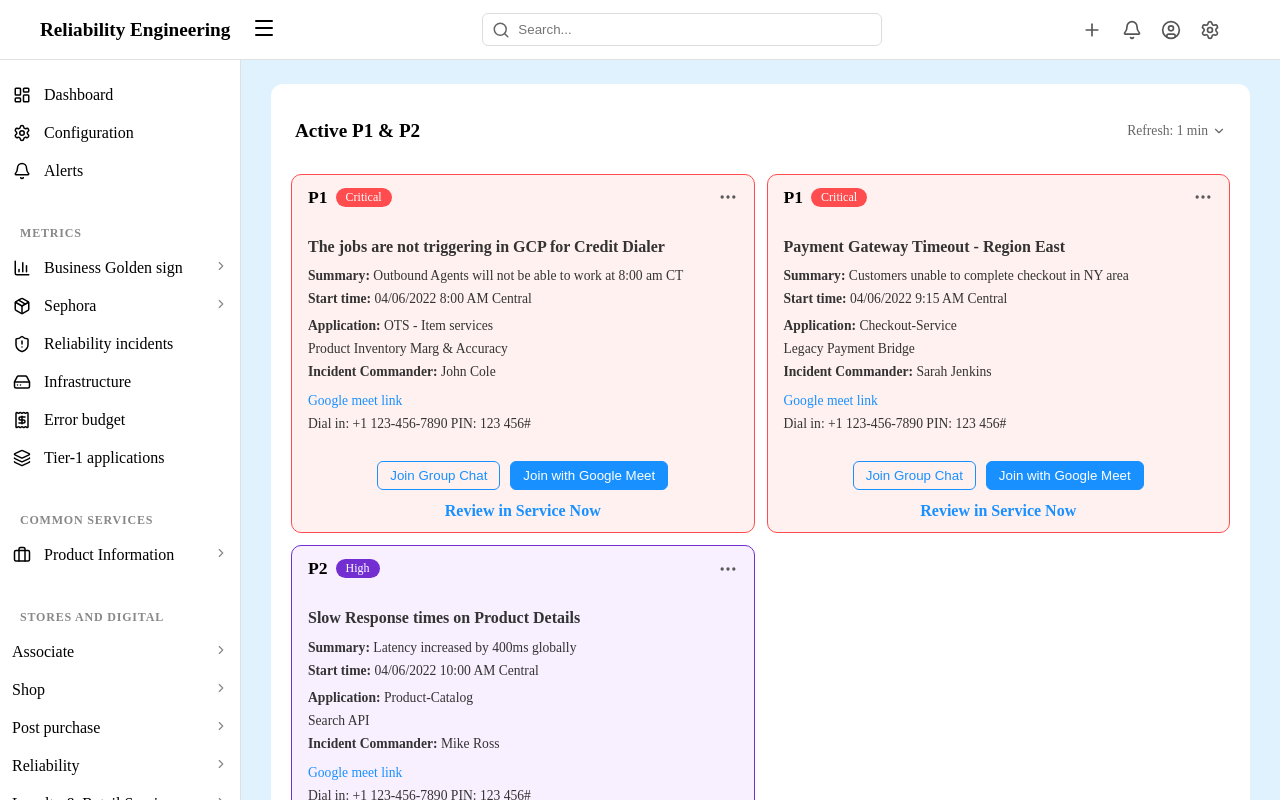
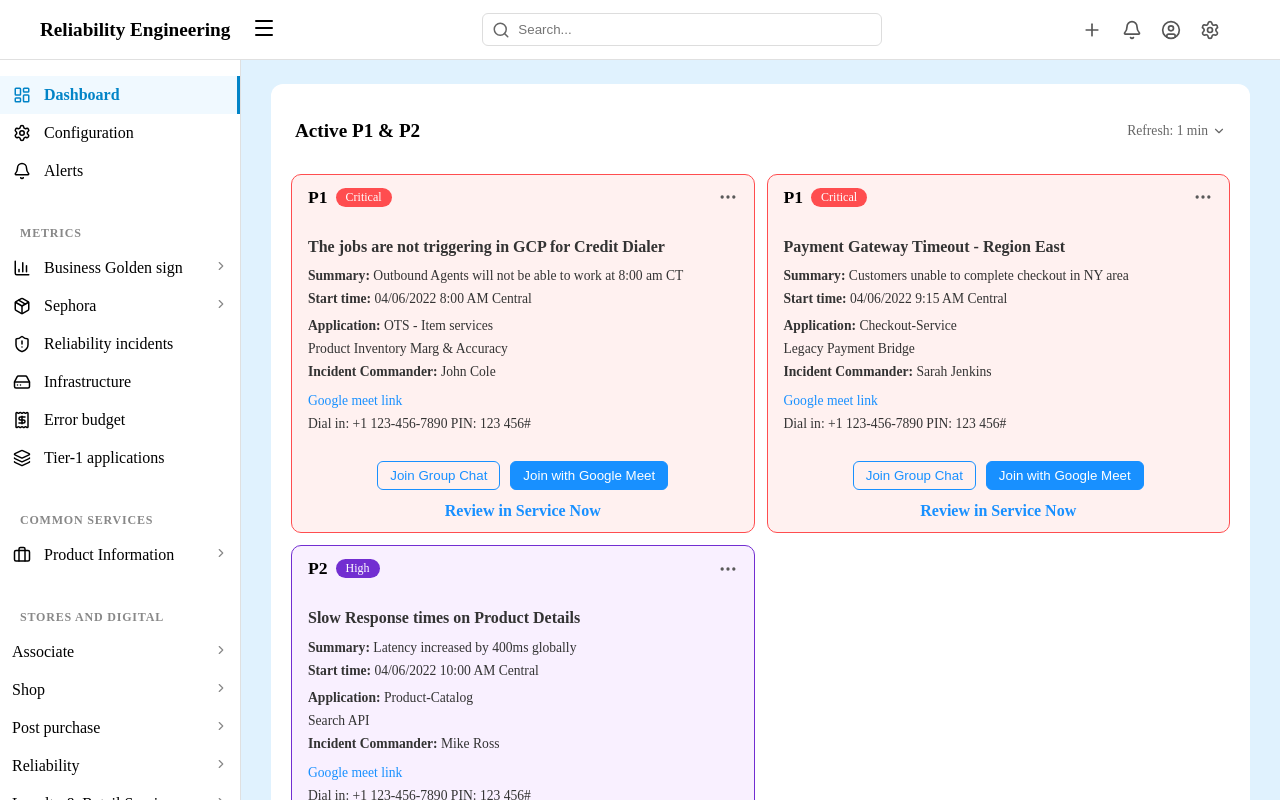
Before and after one commit to someshmca/sre-portal, a React (Vite) app: page /dashboard in a window 1280 px wide. Built offline with nearby package versions, Linux system fonts and the light colour scheme.

Commit message:
fix: Styling of side bar nav menu links on click active state added

```diff
--- a/src/components/layout/Sidebar/Sidebar.module.scss
+++ b/src/components/layout/Sidebar/Sidebar.module.scss
@@ -64,6 +64,16 @@
       flex-shrink: 0; // Prevents the arrow from getting squashed
       margin-left: 10px;
     }
+    &.active {
+        background-color: #f0f9ff; // Light blue background
+        color: #0284c7 !important; // Blue text
+        font-weight: 600;
+        border-right: 3px solid #0284c7; // Indicator bar on the right
+
+        .icon {
+            color: #0284c7;
+        }
+    }
   }
   .menuItem {
     display: flex;
@@ -106,8 +116,9 @@
       }
 
       &.subActive {
-        color: #0284c7;
+        color: #0284c7 !important;
         font-weight: 600;
+        background-color: #f8fafc;
       }
     }
   }
```
